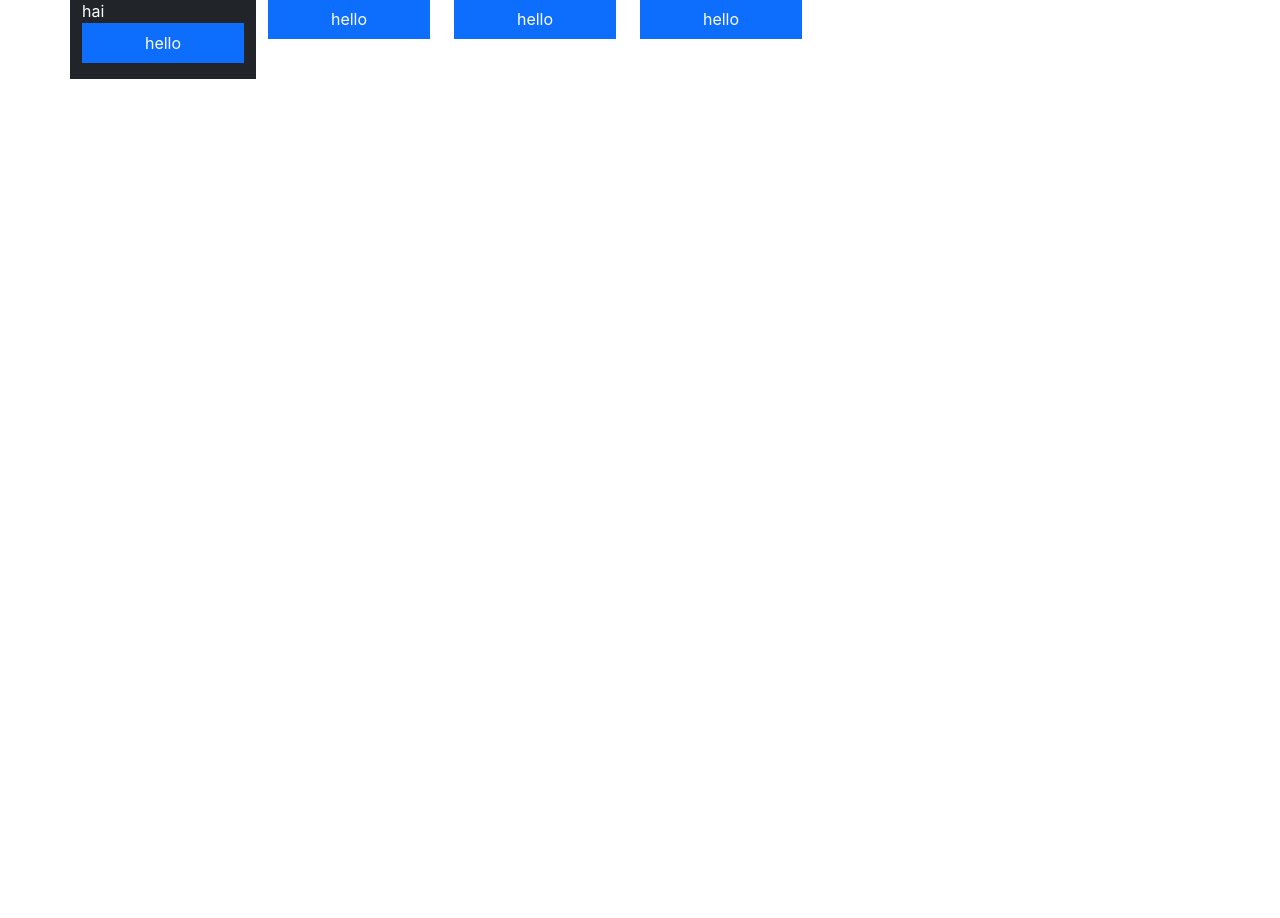
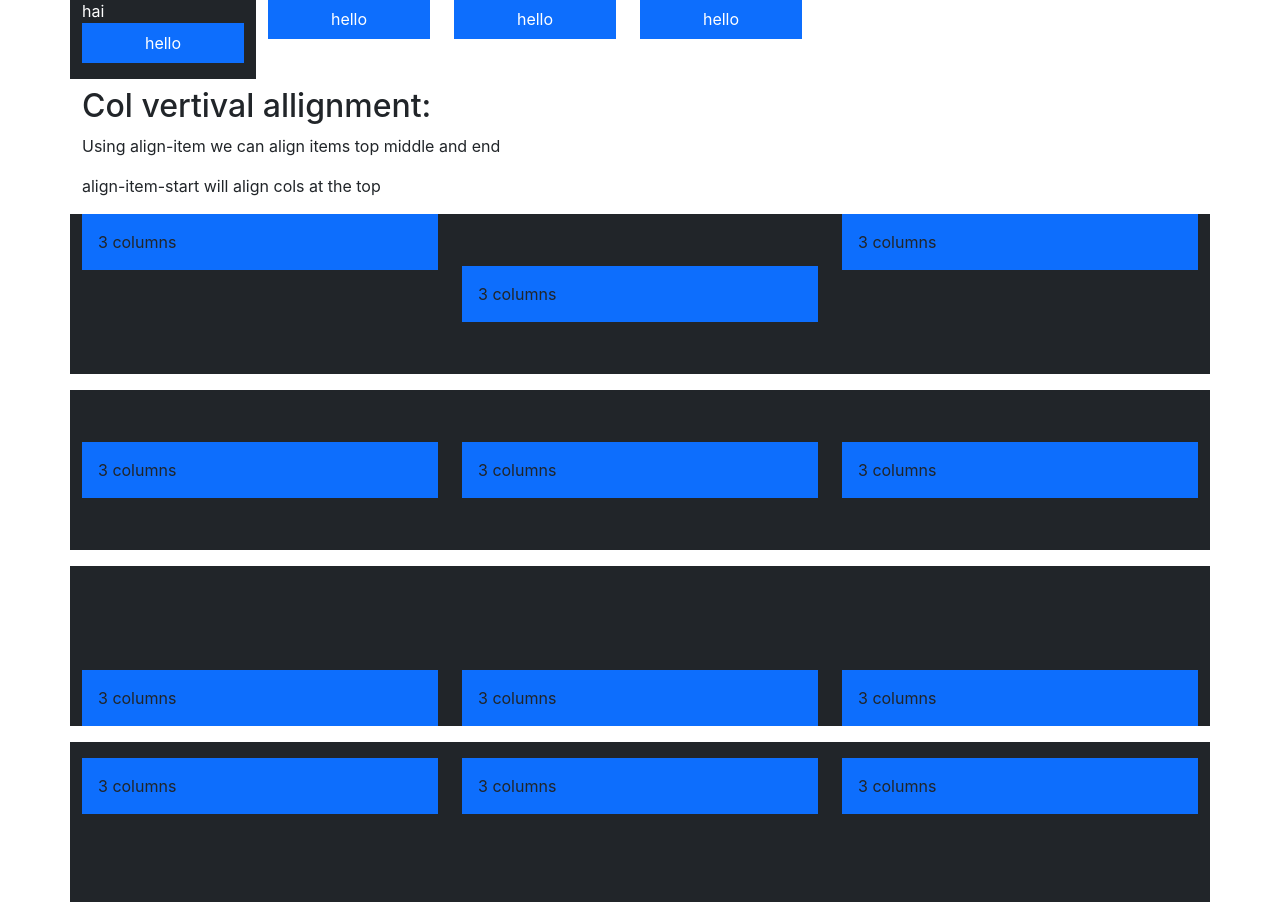
Before and after one commit to ksagar03/react-practice, a React (Create React App) app in the folder react-router/: page / in a window 1280 px wide. Shown: the part 380-1298 px from the top of the page. Before the commit the page ends 800 px from the top, so only its background shows below. Built offline with nearby package versions, Linux system fonts and the light colour scheme.

Commit message:
learnt vertical alignment of col using bootstrap

```diff
--- a/react-router/public/index.html
+++ b/react-router/public/index.html
@@ -31,6 +31,11 @@
       crossorigin="anonymous"
     />
     <title>React App</title>
+    <style>
+      .h-10 {
+        height: 10rem;
+      }
+    </style>
   </head>
   <body>
     <noscript>You need to enable JavaScript to run this app.</noscript>
@@ -45,9 +50,7 @@
       To begin the development, run `npm start` or `yarn start`.
       To create a production bundle, use `npm run build` or `yarn build`.
     -->
-    <script src="https://cdn.jsdelivr.net/npm/@popperjs/core@2.11.6/dist/umd/popper.min.js" ></script>
-    <script
-      src="https://cdn.jsdelivr.net/npm/bootstrap@5.3.0-alpha1/dist/js/bootstrap.bundle.min.js"
-    ></script>
+    <script src="https://cdn.jsdelivr.net/npm/@popperjs/core@2.11.6/dist/umd/popper.min.js"></script>
+    <script src="https://cdn.jsdelivr.net/npm/bootstrap@5.3.0-alpha1/dist/js/bootstrap.bundle.min.js"></script>
   </body>
 </html>
--- a/react-router/src/App.js
+++ b/react-router/src/App.js
@@ -50,10 +50,12 @@ function App() {
         </div>
         <h2>3. Nested rows and columns</h2>
         <div className="row">
-          <div className="col-md-12 bg-primary text-wh mb-2">hai
-     md-0.3Nestprimary      </div>
+          <div className="col-md-12 bg-primary text-wh mb-2">
+            hai md-0.3Nestprimary{" "}
+          </div>
           <div className="row">
-            <div className="col-md-2 bg-dark text-white  mb-2">hai
+            <div className="col-md-2 bg-dark text-white  mb-2">
+              hai
               <div className="col-md-0.3 bg-primary text-white text-center p-2 mb-3">
                 hello
               </div>
@@ -80,6 +82,54 @@ function App() {
             </div>
           </div>
         </div>
+        <h2>Col vertival allignment:</h2>
+        <p>Using align-item we can align items top middle and end</p>
+        <p>align-item-start will align cols at the top</p>
+        <div className="row h-10 bg-dark mb-3 align-item-start">
+          <div className="col">
+            <div className=" bg-primary p-3">3 columns</div>
+          </div>
+          <div className="col align-self-center">
+            <div className=" bg-primary p-3">3 columns</div>
+          </div>
+          <div className="col">
+            <div className=" bg-primary p-3">3 columns</div>
+          </div>
+        </div>
+
+        <div className="row h-10 bg-dark mb-3 align-items-center">
+          <div className="col">
+            <div className=" bg-primary p-3 gy-3">3 columns</div>
+          </div>
+          <div className="col">
+            <div className=" bg-primary p-3">3 columns</div>
+          </div>
+          <div className="col">
+            <div className=" bg-primary p-3">3 columns</div>
+          </div>
+        </div>
+        <div className="row h-10 bg-dark mb-3 align-items-end">
+          <div className="col">
+            <div className=" bg-primary p-3 gy-3">3 columns</div>
+          </div>
+          <div className="col">
+            <div className=" bg-primary p-3">3 columns</div>
+          </div>
+          <div className="col">
+            <div className=" bg-primary p-3">3 columns</div>
+          </div>
+        </div>
+        <div className="row h-10 bg-dark mb-3 align-item-start">
+          <div className="col gy-3">
+            <div className=" bg-primary p-3">3 columns</div>
+          </div>
+          <div className="col gy-3">
+            <div className=" bg-primary p-3">3 columns</div>
+          </div>
+          <div className="col gy-3">
+            <div className=" bg-primary p-3">3 columns</div>
+          </div>
+        </div>
       </div>
     </div>
   );
```
